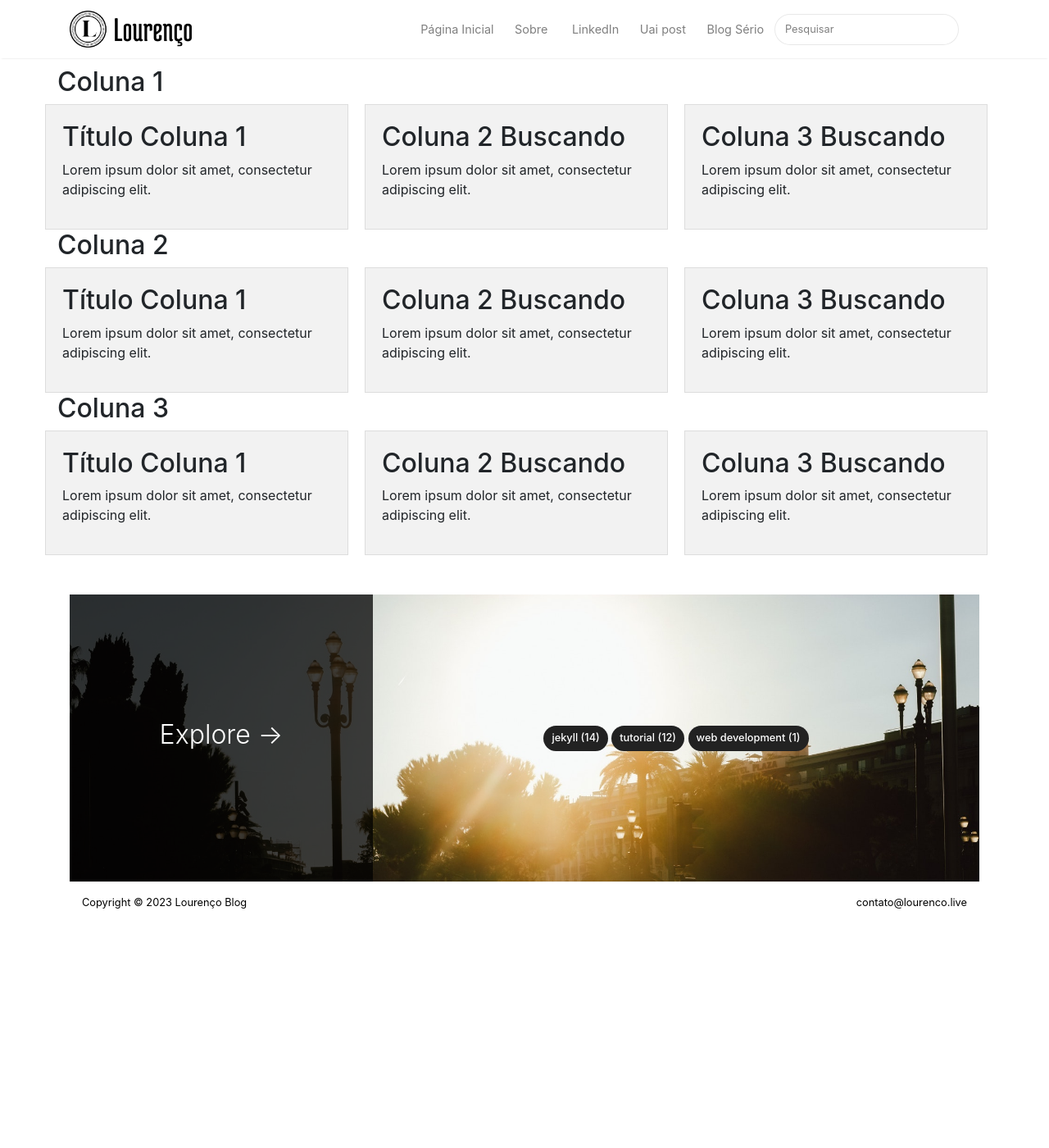
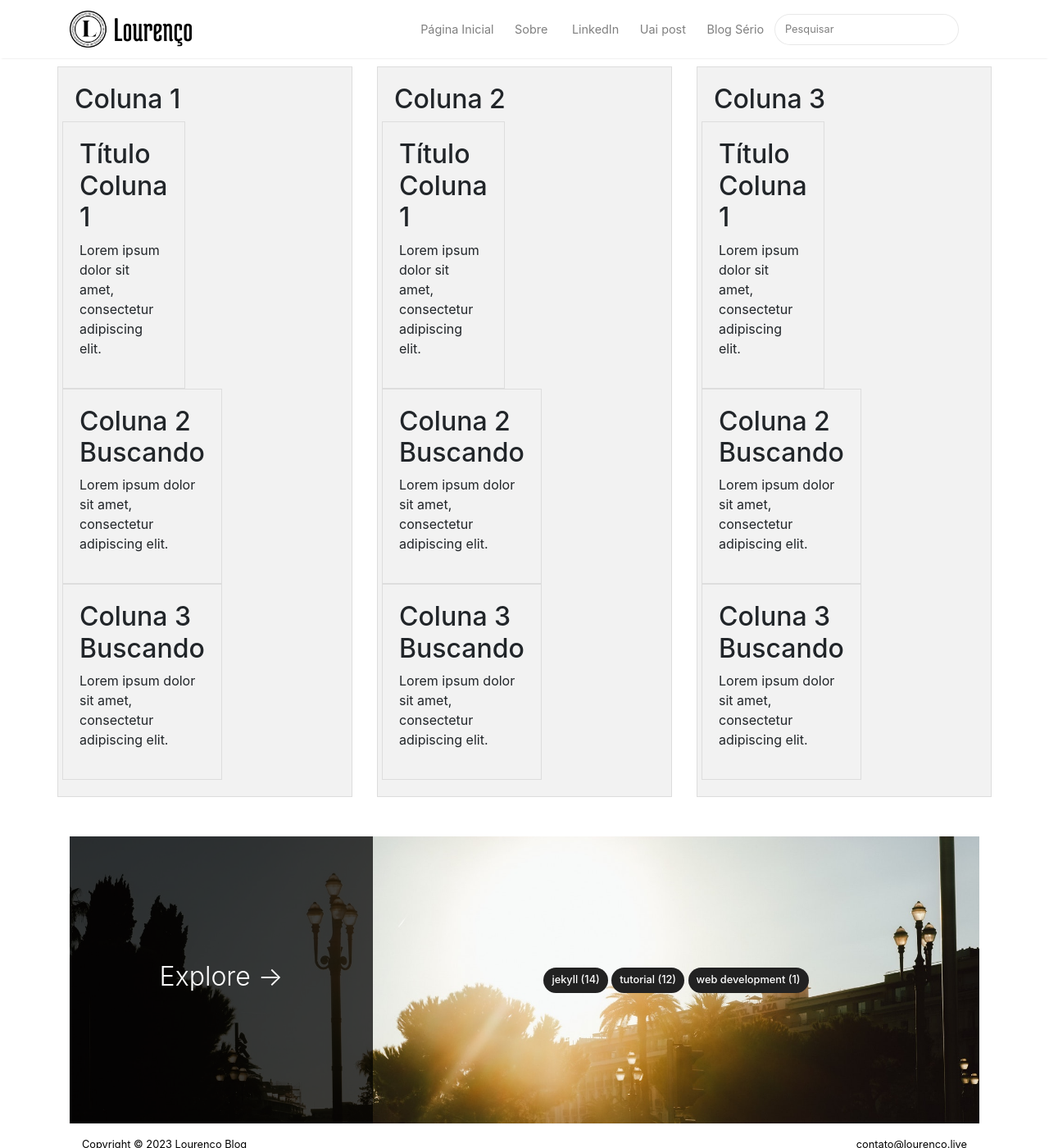
Before and after one commit to renelourenco/lourencoblog, a Jekyll site: the page built from _pages/Esmola.md, in a window 1280 px wide and 1400 px high. Shown: the whole window at 82% size. Built offline with Jekyll 4.4.1, drawn with Linux system fonts in a browser that asks for light colours; nearby versions of some CDN libraries.

Commit message:
Teste2222

```diff
--- a/_layouts/esmola.html
+++ b/_layouts/esmola.html
@@ -9,17 +9,17 @@ layout: post_default
 </head>
 <body>
     <div class="row">
-        <div class="column">
+        <div class="coluna">
             <h2>Coluna 1</h2>
             {{ content }}
         </div>
 
-        <div class="column">
+        <div class="coluna">
             <h2>Coluna 2</h2>
             {{ content }}
         </div>
 
-        <div class="column">
+        <div class="coluna">
             <h2>Coluna 3</h2>
             {{ content }}
         </div>
--- a/assets/css/screen.css
+++ b/assets/css/screen.css
@@ -907,18 +907,18 @@ iframe {
 }
 
 /* Define o estilo para cada coluna */
-.coluna, .coluna2, .coluna3 {
+.coluna {
     flex: 0 0 calc(33.33% - 20px); /* 33.33% de largura com margens entre as colunas */
     margin-right: 20px; /* Espaçamento entre as colunas */
 }
 
 /* Remove a margem da última coluna para evitar que haja espaço extra */
-.coluna3 {
+.coluna:last-child {
     margin-right: 0;
 }
 
 /* Estilo adicional para tornar as colunas visualmente agradáveis */
-.coluna, .coluna2, .coluna3 {
+.coluna {
     padding: 20px;
     background-color: #f2f2f2;
     border: 1px solid #ddd;
```
